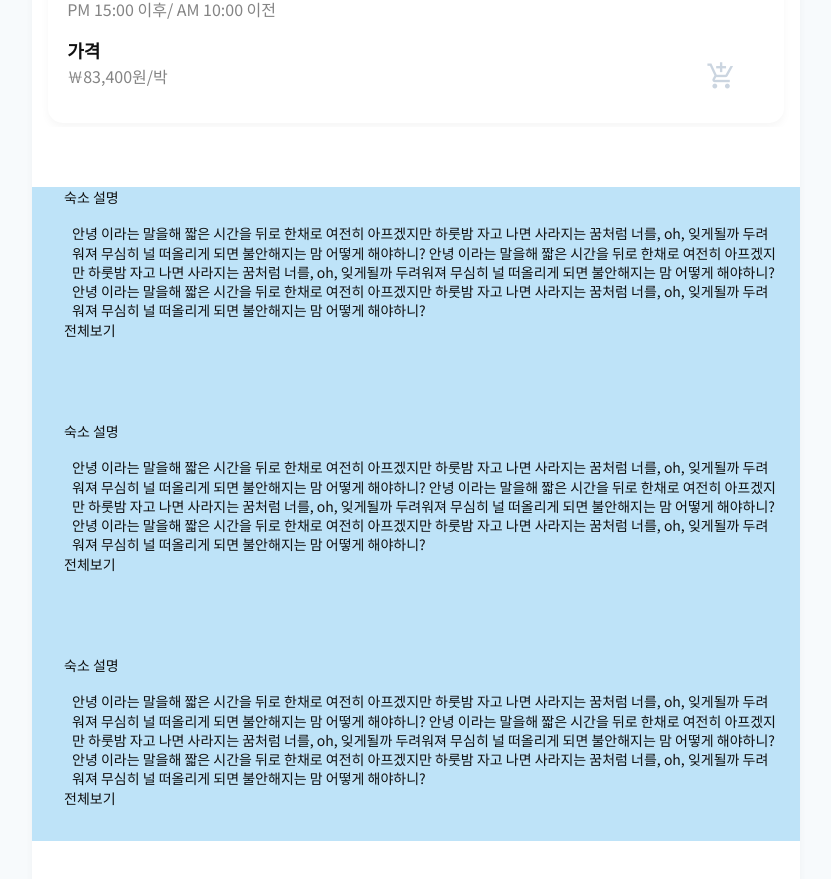
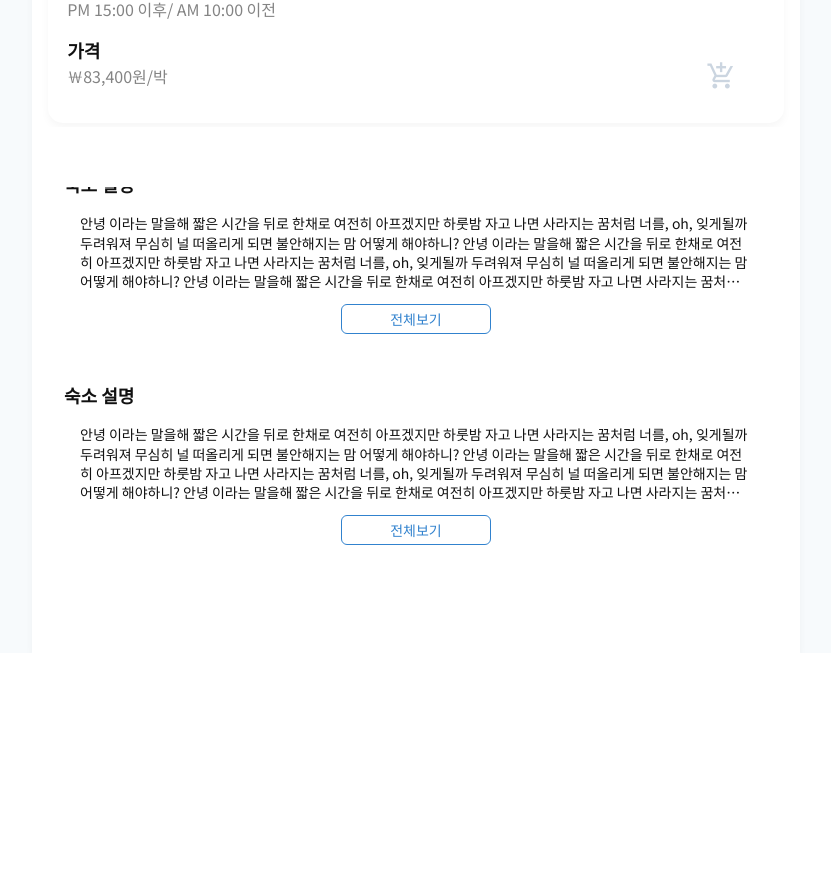
Before and after one commit to TeamOHJO/Frontend, a React (Vite) app: page /accommodation/1/1 in a window 1280 px wide. Shown: the part 613-1492 px from the top of the page, without its empty margins (224-1055 px from the left). After the commit the page ends 1266 px from the top, so only its background shows below. Built offline with nearby package versions, Linux system fonts and the light colour scheme; a web font is replaced by a local one.

Commit message:
design: RoomInfo 컴포넌트 디자인

```diff
--- a/src/pages/Room/RoomInfo.tsx
+++ b/src/pages/Room/RoomInfo.tsx
@@ -1,5 +1,5 @@
 import styled from '@emotion/styled';
-import { theme } from '../../styles/theme';
+
 import RoomInfoText from './RoomInfoText';
 
 interface InfoObject {
@@ -17,7 +17,6 @@ function RoomInfo() {
     <StyledRoomInfoWrapper>
       <RoomInfoText title={infoObject.title} content={infoObject.content} />
       <RoomInfoText title={infoObject.title} content={infoObject.content} />
-      <RoomInfoText title={infoObject.title} content={infoObject.content} />
     </StyledRoomInfoWrapper>
   );
 }
@@ -26,6 +25,5 @@ export default RoomInfo;
 
 const StyledRoomInfoWrapper = styled.div`
   width: 100%;
-
-  background-color: ${theme.colors.blue100};
+  padding: 1rem;
 `;
--- a/src/pages/Room/RoomInfoText.tsx
+++ b/src/pages/Room/RoomInfoText.tsx
@@ -1,5 +1,6 @@
 import styled from '@emotion/styled';
-import { theme } from '../../styles/theme';
+import { Heading, Button } from '@chakra-ui/react';
+import { useState } from 'react';
 
 interface InfoProps {
   title: string;
@@ -7,11 +8,38 @@ interface InfoProps {
 }
 
 function RoomInfoText({ title, content }: InfoProps) {
+  const [isMore, setIsMore] = useState<boolean>(false);
+
+  function handleIsMoreBtn(): void {
+    setIsMore(true);
+  }
+
   return (
     <StyledRoomInfoTextWrapper>
-      <StyledRoomInfoTextTitle>{title}</StyledRoomInfoTextTitle>
-      <StyledRoomInfoTextContent>{content}</StyledRoomInfoTextContent>
-      전체보기
+      <StyledRoomInfoTextTitle>
+        <Heading as="h4" size="lg">
+          {title}
+        </Heading>
+      </StyledRoomInfoTextTitle>
+      {isMore ? (
+        <StyledRoomInfoTextContentIsMore>
+          {content}
+        </StyledRoomInfoTextContentIsMore>
+      ) : (
+        <>
+          <StyledRoomInfoTextContent>{content}</StyledRoomInfoTextContent>
+          <StyledRoomInfoTextBtn>
+            <Button
+              onClick={() => handleIsMoreBtn()}
+              variant="blue"
+              size="lg"
+              style={{ width: '150px', height: '30px' }}
+            >
+              전체보기
+            </Button>
+          </StyledRoomInfoTextBtn>
+        </>
+      )}
     </StyledRoomInfoTextWrapper>
   );
 }
@@ -20,20 +48,40 @@ export default RoomInfoText;
 
 const StyledRoomInfoTextWrapper = styled.div`
   width: 100%;
-  padding: 2rem;
-  margin: 1rem 0;
-  background-color: ${theme.colors.blue100};
+  padding: 1rem;
 `;
 
-const StyledRoomInfoTextTitle = styled.h3`
+const StyledRoomInfoTextTitle = styled.div`
   width: 100%;
-  margin-bottom: 1rem;
+`;
+
+const StyledRoomInfoTextContent = styled.div`
+  width: 100%;
+  height: 90px;
+  padding: 1rem;
+  text-align: left;
+  line-height: 1.2rem;
+
+  display: -webkit-box;
+  word-wrap: break-word;
+  -webkit-line-clamp: 4;
+  -webkit-box-orient: vertical;
+  text-overflow: ellipsis;
+  overflow: hidden;
+`;
+
+const StyledRoomInfoTextContentIsMore = styled.div`
+  width: 100%;
+
+  padding: 1rem;
+  padding-bottom: 1.5rem;
   text-align: left;
 `;
 
-const StyledRoomInfoTextContent = styled.p`
+const StyledRoomInfoTextBtn = styled.div`
   width: 100%;
-  margin-left: 0.5rem;
-  text-align: left;
-  line-height: 1.2rem;
+  padding: 1rem;
+  display: flex;
+  justify-content: center;
+  align-items: center;
 `;
```
